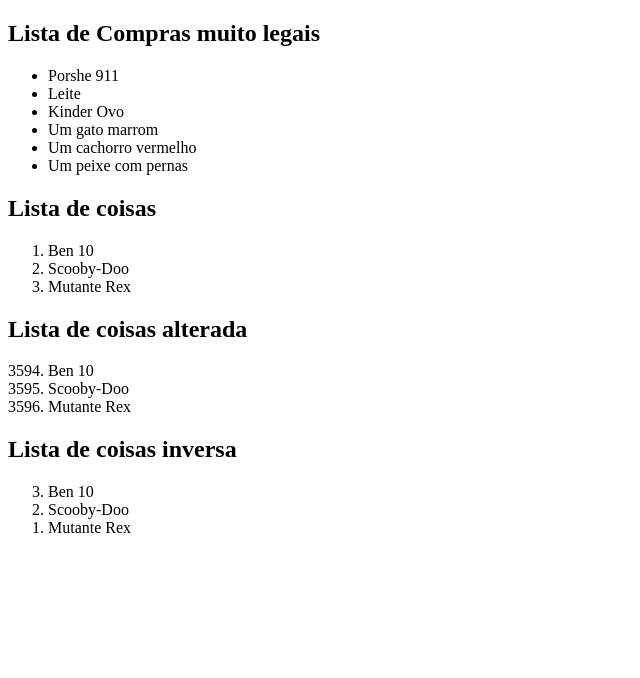
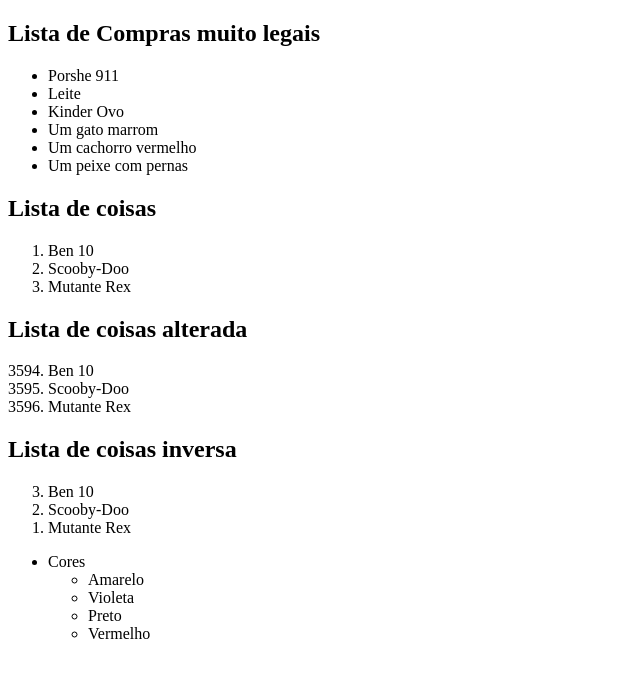
Before and after one commit to marcus-fabricio1/marcus-fabricio.github.io, a plain HTML site: page listas.html in a window 1280 px wide. Shown: the whole page, without its empty margins (0-640 px from the left). Drawn offline with Linux system fonts and the light colour scheme.

Commit message:
Update listas.html

```diff
--- a/listas.html
+++ b/listas.html
@@ -32,5 +32,15 @@
         <li>Scooby-Doo</li>
         <li>Mutante Rex</li>
     </ol>
+    <ul>
+        <li>Cores
+            <ul>
+                <li>Amarelo</li>
+                <li>Violeta</li>
+                <li>Preto</li>
+                <li>Vermelho</li>
+            </ul>
+        </li>
+    </ul>
   </body>
 </html>
```
